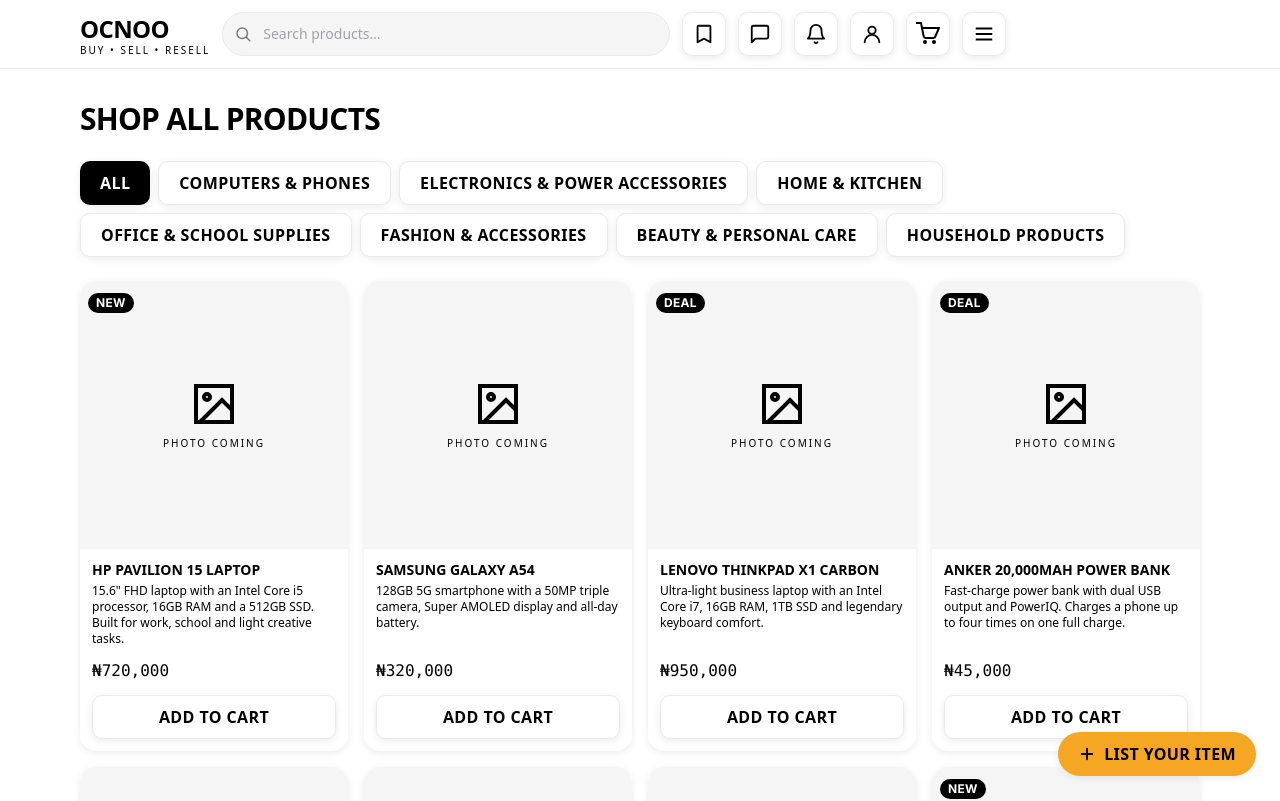
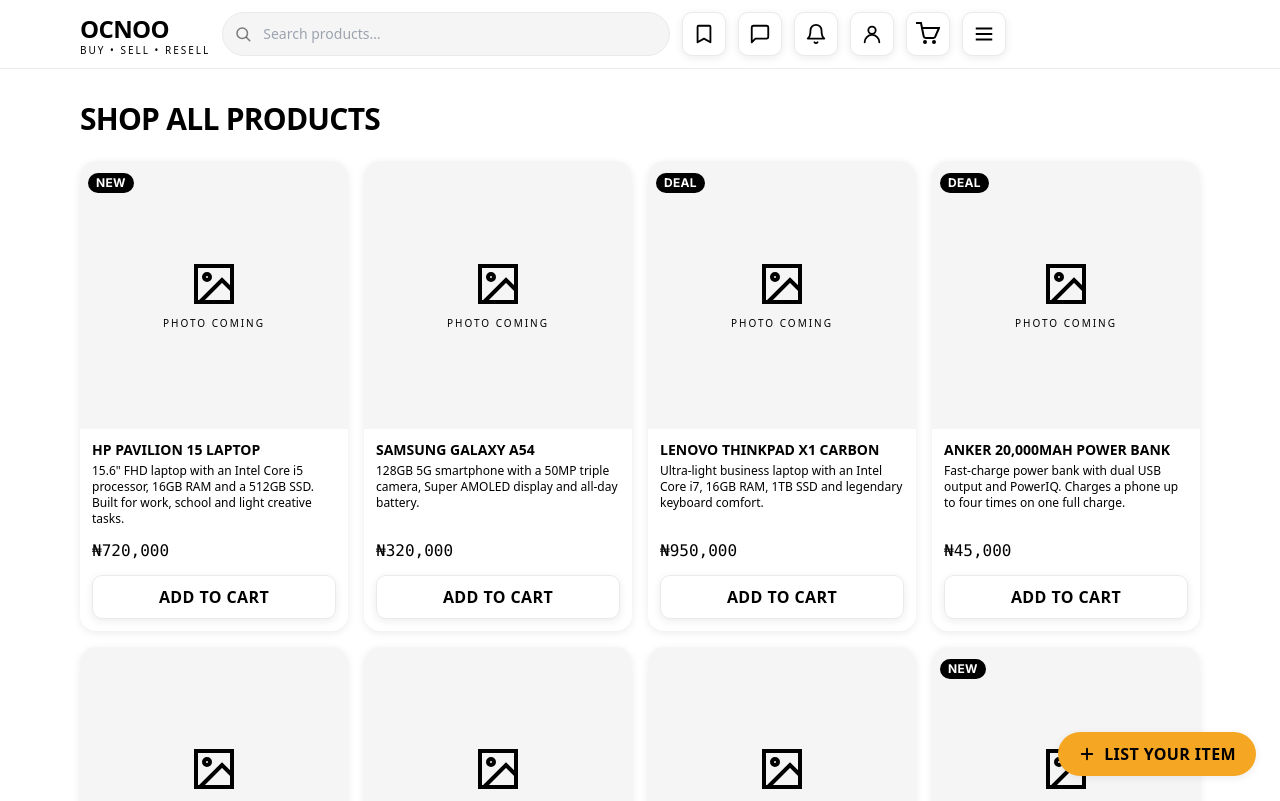
Before and after one commit to sidneycodes1/Ocnoo, a Next.js app: page /shop in a window 1280 px wide. Shown: the top 801 px of the page. Built offline with nearby package versions, Linux system fonts and the light colour scheme.

Commit message:
Remove 'View all' links from all three homepage rows (and the now-dead viewAllHref prop); delete All + category chip filter bar from ShopBrowser

```diff
--- a/app/page.tsx
+++ b/app/page.tsx
@@ -16,7 +16,6 @@
       {/* Categories — swipeable pill row on mobile, wraps on larger screens */}
       <HorizontalScrollRow
         title="Shop by Category"
-        viewAllHref="/shop"
         itemClassName="w-[60%] sm:w-[38%] md:w-[30%] lg:w-[23%]"
         items={categories.map((cat) => (
           <Link key={cat.id} href={`/shop/${cat.slug}`} className="block h-full">
@@ -30,8 +29,8 @@
       />
 
       {/* Product carousels */}
-      <ProductRow title="Popular Right Now" products={POPULAR} viewAllHref="/shop" />
-      <ProductRow title="Just In" products={JUST_IN} viewAllHref="/shop" />
+      <ProductRow title="Popular Right Now" products={POPULAR} />
+      <ProductRow title="Just In" products={JUST_IN} />
     </div>
   );
 }
--- a/components/product/ShopBrowser.tsx
+++ b/components/product/ShopBrowser.tsx
@@ -1,44 +1,17 @@
-"use client";
+import { products } from "@/data/products";
+import ProductGrid from "@/components/product/ProductGrid";
 
-import { useState } from "react";
-import { products } from "@/data/products";
-import { categories } from "@/data/categories";
-import ProductGrid from "@/components/product/ProductGrid";
-import Button from "@/components/ui/Button";
-
+// Category filtering is driven purely by the route (/shop/<slug>); the
+// in-page chip filter bar was removed, so no client state is needed here.
 export default function ShopBrowser({
   initialCategory = "all",
 }: {
   initialCategory?: string;
 }) {
-  const [selected, setSelected] = useState(initialCategory);
+  const visible =
+    initialCategory === "all"
+      ? products
+      : products.filter((p) => p.category === initialCategory);
 
-  const visible =
-    selected === "all"
-      ? products
-      : products.filter((p) => p.category === selected);
-
-  return (
-    <div>
-      <div className="mb-6 flex flex-wrap gap-2">
-        <Button
-          variant={selected === "all" ? "primary" : "secondary"}
-          onClick={() => setSelected("all")}
-        >
-          All
-        </Button>
-        {categories.map((cat) => (
-          <Button
-            key={cat.id}
-            variant={selected === cat.slug ? "primary" : "secondary"}
-            onClick={() => setSelected(cat.slug)}
-          >
-            {cat.name}
-          </Button>
-        ))}
-      </div>
-
-      <ProductGrid products={visible} />
-    </div>
-  );
+  return <ProductGrid products={visible} />;
 }
--- a/components/sections/HorizontalScrollRow.tsx
+++ b/components/sections/HorizontalScrollRow.tsx
@@ -1,13 +1,11 @@
 "use client";
 
 import { useRef, type ReactNode } from "react";
-import Link from "next/link";
 import Button from "@/components/ui/Button";
 
 interface HorizontalScrollRowProps {
   id?: string;
   title: string;
-  viewAllHref?: string;
   items: ReactNode[];
   itemClassName?: string;
 }
@@ -17,7 +15,6 @@
 export default function HorizontalScrollRow({
   id,
   title,
-  viewAllHref,
   items,
   itemClassName = "w-[43%] md:w-[30%] lg:w-[23%]",
 }: HorizontalScrollRowProps) {
@@ -61,14 +58,6 @@
               </svg>
             </Button>
           </div>
-          {viewAllHref && (
-            <Link
-              href={viewAllHref}
-              className="font-sans text-xs font-bold uppercase tracking-wide hover:underline hover:underline-offset-4"
-            >
-              View all
-            </Link>
-          )}
         </div>
       </div>
       <div
--- a/components/sections/ProductRow.tsx
+++ b/components/sections/ProductRow.tsx
@@ -5,19 +5,13 @@
 interface ProductRowProps {
   title: string;
   products: Product[];
-  viewAllHref?: string;
 }
 
 // Carouselled product section (swipeable snap row).
-export default function ProductRow({
-  title,
-  products,
-  viewAllHref,
-}: ProductRowProps) {
+export default function ProductRow({ title, products }: ProductRowProps) {
   return (
     <HorizontalScrollRow
       title={title}
-      viewAllHref={viewAllHref}
       items={products.map((p) => (
         <ProductCard key={p.id} product={p} />
       ))}
```
